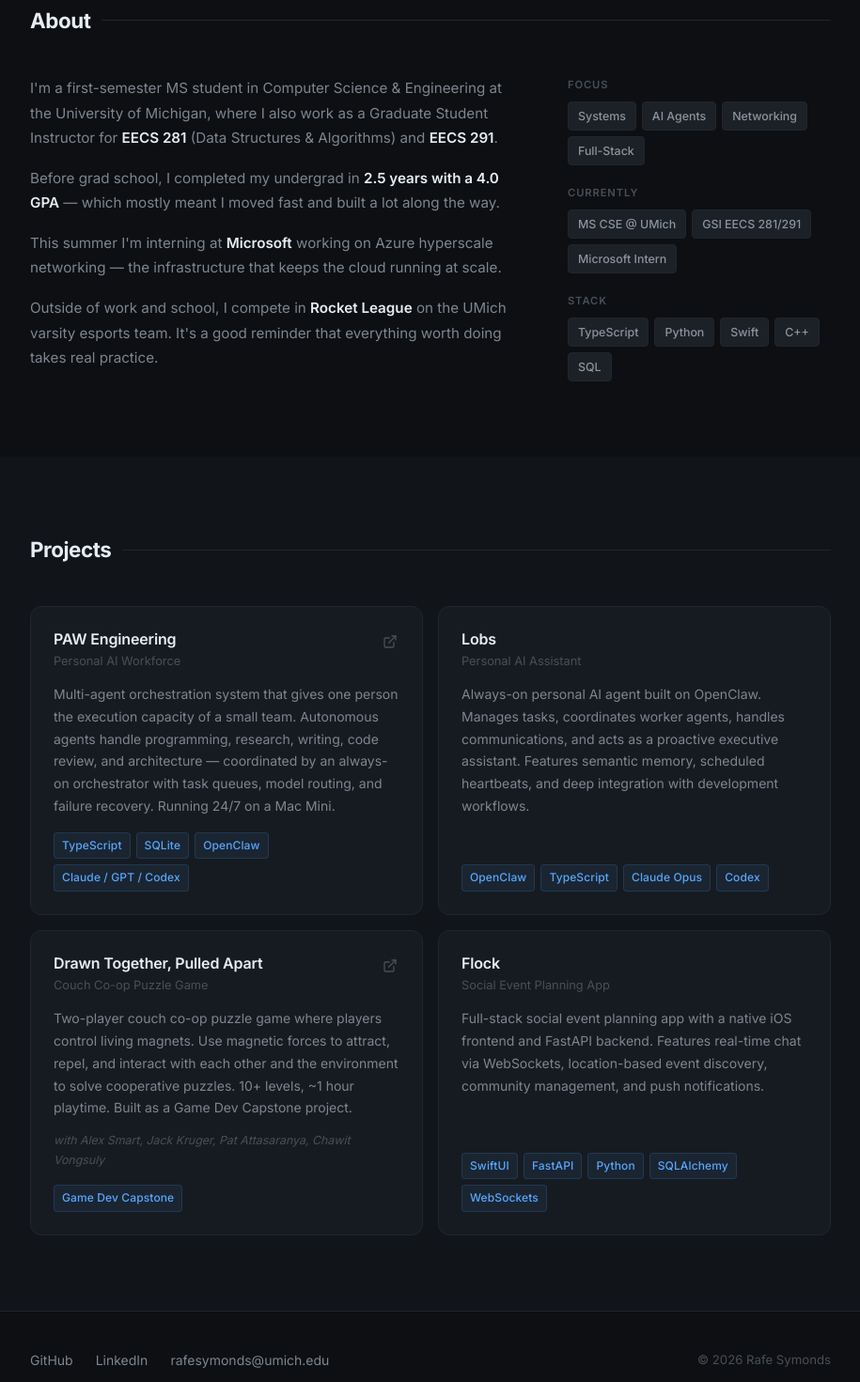
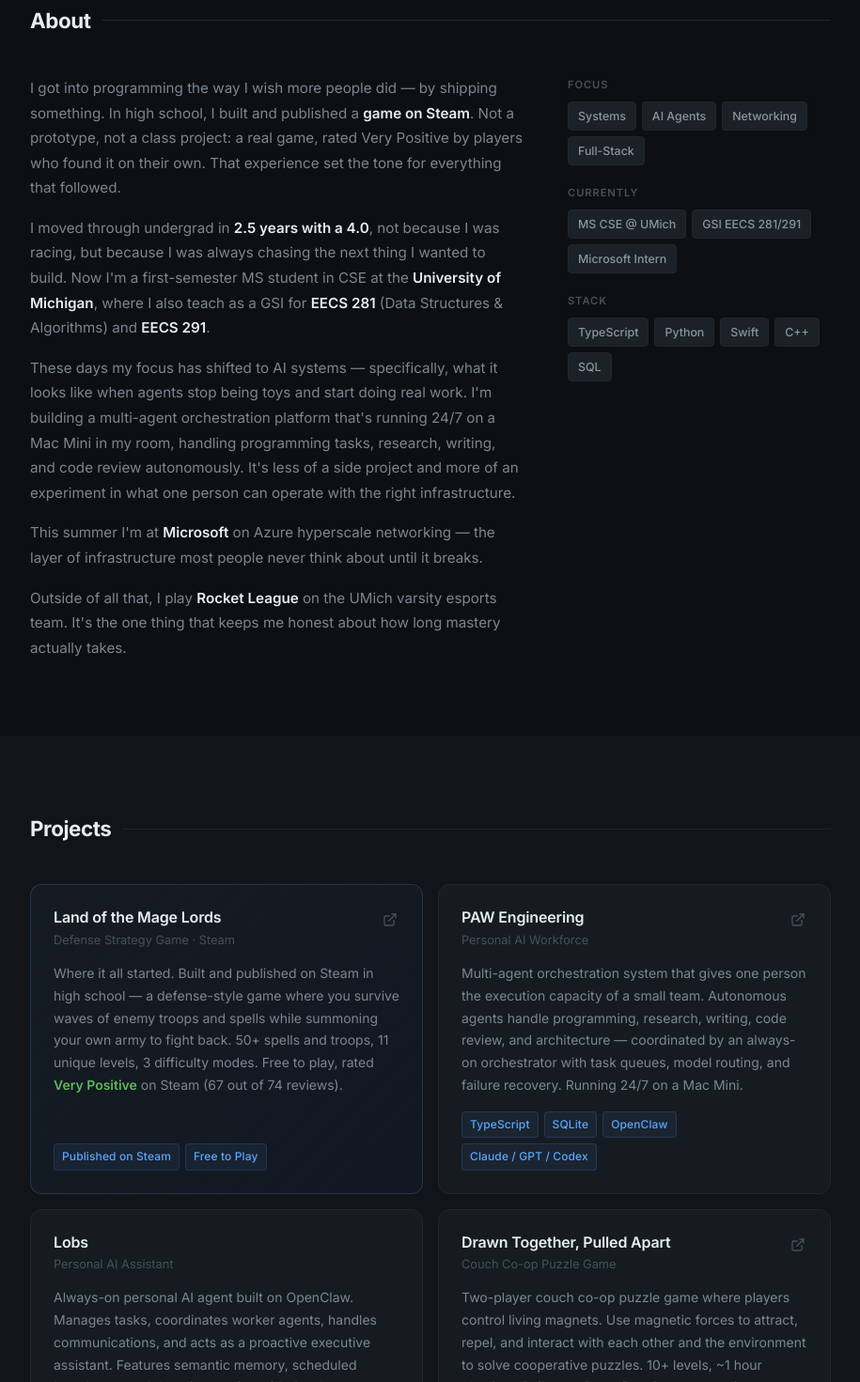
Before and after one commit to RafeSymonds/rafesymonds, a plain HTML site: page index.html in a window 1280 px wide. Shown: the part 536-2007 px from the top of the page at 94% size, without its empty margins (182-1097 px from the left). Drawn offline with Linux system fonts and the light colour scheme.

Commit message:
Add Steam game origin story + rewrite About as personal narrative
- Add 'Land of the Mage Lords' as first project (Steam, high school, Very Positive)
- Rewrite About section to tell the actual story: started by shipping a Steam game
  in high school → undergrad in 2.5 years → MS at Michigan → AI agent systems → Microsoft
- Subtle highlight styling on the Steam card (blue gradient border)
- Fix project card stagger delays for 5 cards

```diff
--- a/index.html
+++ b/index.html
@@ -54,10 +54,11 @@
       <h2 class="section-title fade-in">About</h2>
       <div class="about-grid fade-in">
         <div class="about-text">
-          <p>I'm a first-semester MS student in Computer Science & Engineering at the University of Michigan, where I also work as a Graduate Student Instructor for <strong>EECS 281</strong> (Data Structures &amp; Algorithms) and <strong>EECS 291</strong>.</p>
-          <p>Before grad school, I completed my undergrad in <strong>2.5 years with a 4.0 GPA</strong> — which mostly meant I moved fast and built a lot along the way.</p>
-          <p>This summer I'm interning at <strong>Microsoft</strong> working on Azure hyperscale networking — the infrastructure that keeps the cloud running at scale.</p>
-          <p>Outside of work and school, I compete in <strong>Rocket League</strong> on the UMich varsity esports team. It's a good reminder that everything worth doing takes real practice.</p>
+          <p>I got into programming the way I wish more people did — by shipping something. In high school, I built and published a <strong>game on Steam</strong>. Not a prototype, not a class project: a real game, rated Very Positive by players who found it on their own. That experience set the tone for everything that followed.</p>
+          <p>I moved through undergrad in <strong>2.5 years with a 4.0</strong>, not because I was racing, but because I was always chasing the next thing I wanted to build. Now I'm a first-semester MS student in CSE at the <strong>University of Michigan</strong>, where I also teach as a GSI for <strong>EECS 281</strong> (Data Structures &amp; Algorithms) and <strong>EECS 291</strong>.</p>
+          <p>These days my focus has shifted to AI systems — specifically, what it looks like when agents stop being toys and start doing real work. I'm building a multi-agent orchestration platform that's running 24/7 on a Mac Mini in my room, handling programming tasks, research, writing, and code review autonomously. It's less of a side project and more of an experiment in what one person can operate with the right infrastructure.</p>
+          <p>This summer I'm at <strong>Microsoft</strong> on Azure hyperscale networking — the layer of infrastructure most people never think about until it breaks.</p>
+          <p>Outside of all that, I play <strong>Rocket League</strong> on the UMich varsity esports team. It's the one thing that keeps me honest about how long mastery actually takes.</p>
         </div>
         <div class="about-tags">
           <div class="tag-group">
@@ -97,6 +98,23 @@
     <div class="container">
       <h2 class="section-title fade-in">Projects</h2>
       <div class="projects-grid">
+
+        <article class="project-card fade-in project-card--highlight">
+          <div class="project-header">
+            <div>
+              <h3 class="project-title">Land of the Mage Lords</h3>
+              <p class="project-subtitle">Defense Strategy Game · Steam</p>
+            </div>
+            <a href="https://store.steampowered.com/app/2069220/Land_of_the_Mage_Lords/" target="_blank" rel="noopener" class="project-link" aria-label="Land of the Mage Lords on Steam">
+              <svg width="16" height="16" viewBox="0 0 24 24" fill="none" stroke="currentColor" stroke-width="2" stroke-linecap="round" stroke-linejoin="round"><path d="M18 13v6a2 2 0 01-2 2H5a2 2 0 01-2-2V8a2 2 0 012-2h6"/><polyline points="15 3 21 3 21 9"/><line x1="10" y1="14" x2="21" y2="3"/></svg>
+            </a>
+          </div>
+          <p class="project-desc">Where it all started. Built and published on Steam in high school — a defense-style game where you survive waves of enemy troops and spells while summoning your own army to fight back. 50+ spells and troops, 11 unique levels, 3 difficulty modes. Free to play, rated <strong class="review-positive">Very Positive</strong> on Steam (67 out of 74 reviews).</p>
+          <div class="project-tech">
+            <span class="tech">Published on Steam</span>
+            <span class="tech">Free to Play</span>
+          </div>
+        </article>
 
         <article class="project-card fade-in">
           <div class="project-header">
--- a/style.css
+++ b/style.css
@@ -296,6 +296,21 @@
   box-shadow: var(--shadow);
 }
 
+/* Steam highlight card */
+.project-card--highlight {
+  border-color: rgba(88, 166, 255, 0.2);
+  background: linear-gradient(135deg, var(--bg-card) 0%, rgba(31, 111, 235, 0.05) 100%);
+}
+
+.project-card--highlight:hover {
+  border-color: rgba(88, 166, 255, 0.4);
+}
+
+.review-positive {
+  color: #5cb85c;
+  font-weight: 600;
+}
+
 .project-header {
   display: flex;
   align-items: flex-start;
@@ -417,6 +432,7 @@
 .projects-grid .fade-in:nth-child(2) { transition-delay: 80ms; }
 .projects-grid .fade-in:nth-child(3) { transition-delay: 160ms; }
 .projects-grid .fade-in:nth-child(4) { transition-delay: 240ms; }
+.projects-grid .fade-in:nth-child(5) { transition-delay: 320ms; }
 
 /* ───────────────────────────────────────────────
    Responsive
```
